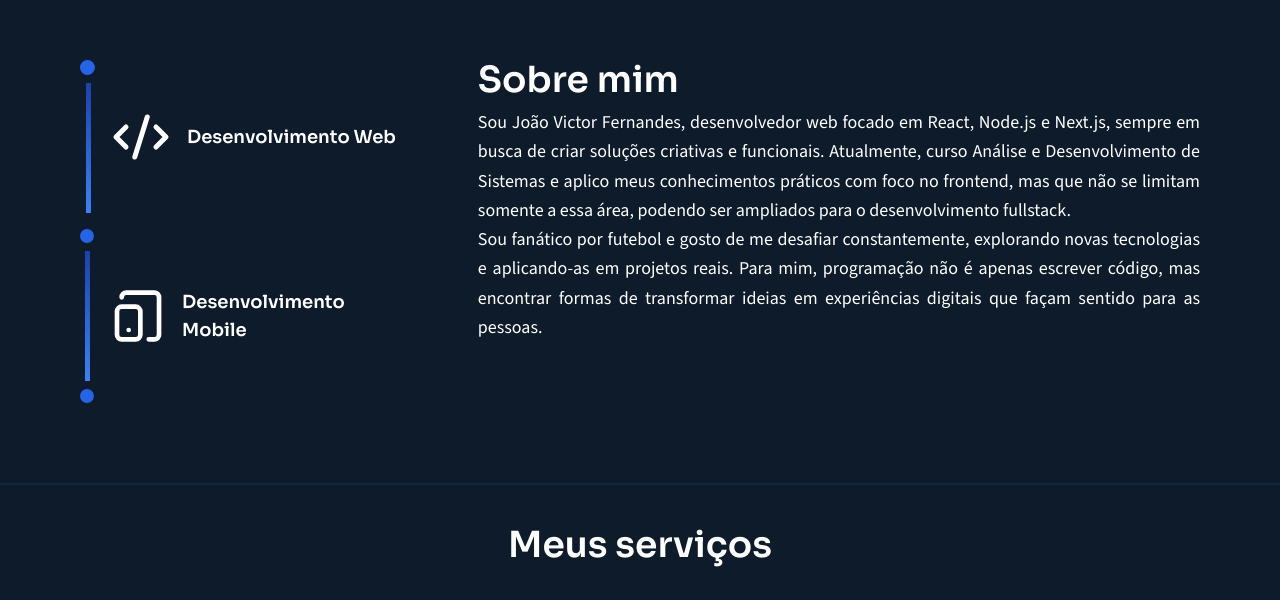
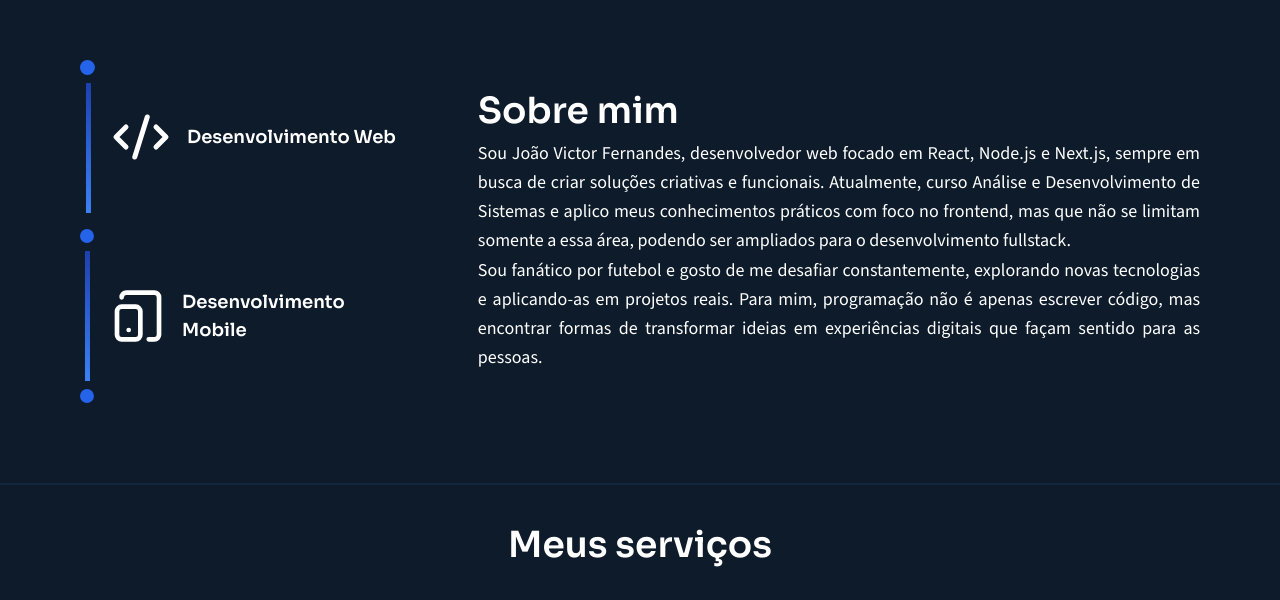
Before and after one commit to jvfsccp/portfolio, a Next.js app: page / in a window 1280 px wide. Shown: the part 836-1436 px from the top of the page. Built offline with nearby package versions, Linux system fonts and the light colour scheme.

Commit message:
fix: about texts

```diff
--- a/src/components/about.tsx
+++ b/src/components/about.tsx
@@ -1,14 +1,14 @@
-import { CodeXml, TabletSmartphone } from 'lucide-react'
-import Image from 'next/image'
+import { CodeXml, TabletSmartphone } from "lucide-react"
+import Image from "next/image"
 
-import line from '@/assets/line-about.svg'
-import circle from '@/assets/rounded-about.svg'
+import line from "@/assets/line-about.svg"
+import circle from "@/assets/rounded-about.svg"
 
 export function About() {
   return (
     <section
       id="about"
-      className="flex flex-col md:flex-row items-center md:items-start justify-around md:mx-20 gap-12 md:gap-20 text-white font-heading mt-24 scroll-mt-24"
+      className="flex flex-col md:flex-row items-center justify-around md:mx-20 gap-12 md:gap-20 text-white font-heading mt-24 scroll-mt-24"
     >
       <div className="flex flex-col items-center gap-10 md:pl-0 pl-4">
         <div className="flex flex-col items-start gap-4">
```
